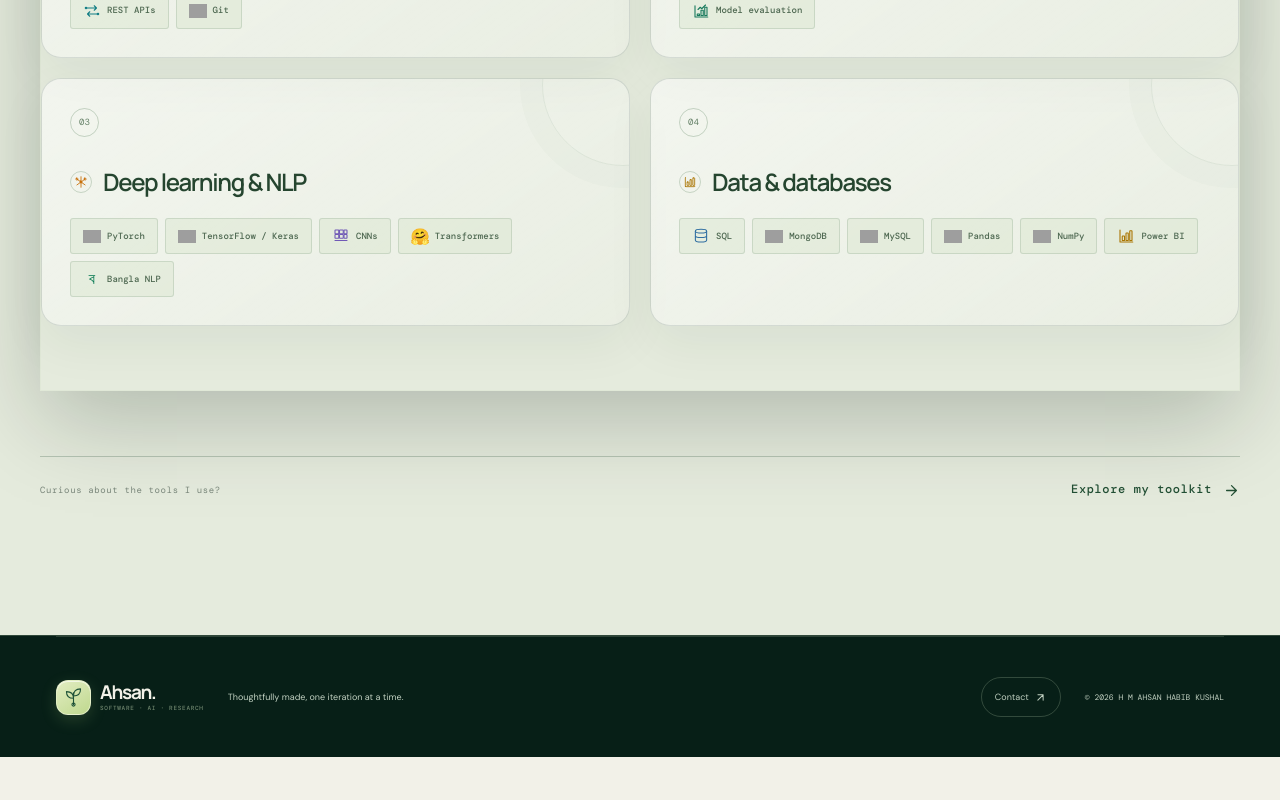
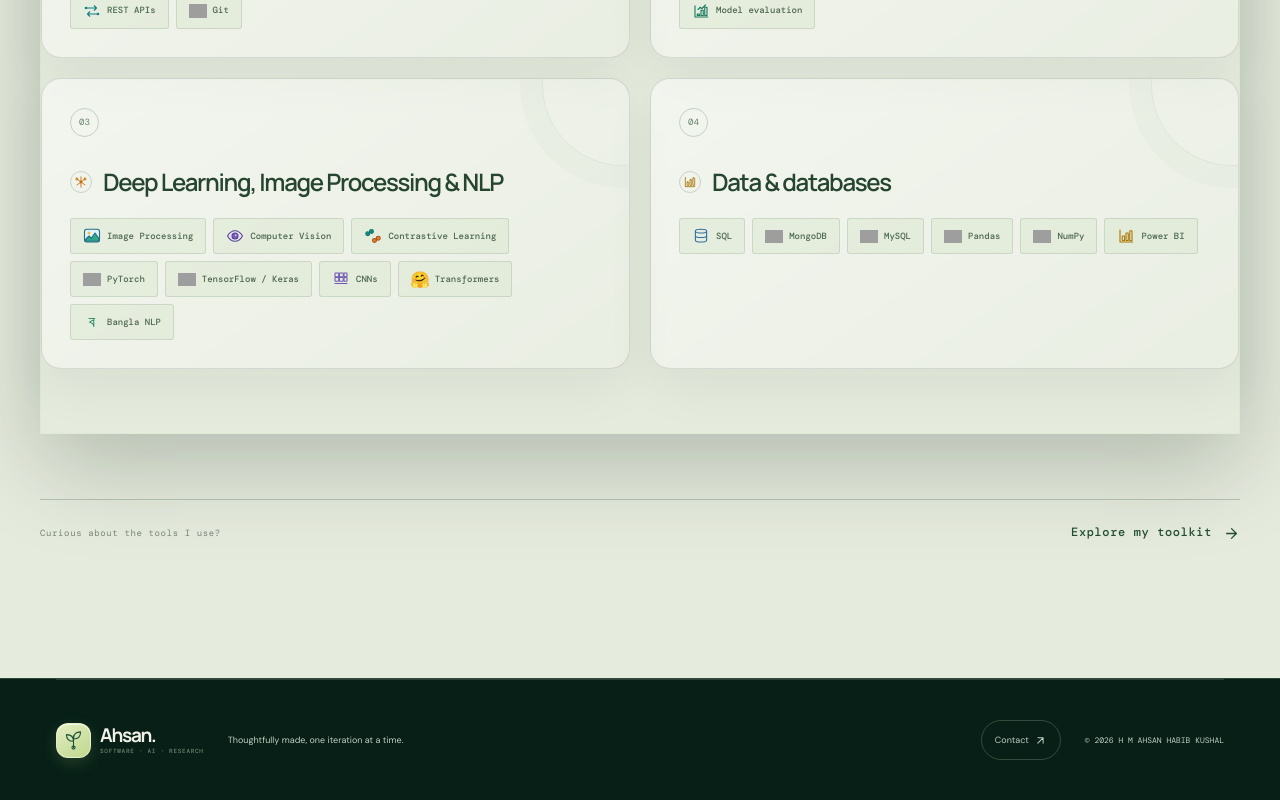
Before and after one commit to AhsanCS64/Ahsan_Portfolio, a React (Vite) app in the folder Frontend/: page /about in a window 1280 px wide. Shown: the part 2227-3027 px from the top of the page. Before the commit the page ends 2984 px from the top, so only its background shows below. Built offline with nearby package versions, Linux system fonts and the light colour scheme; grey boxes are pictures that could not be loaded.

Commit message:
About final

```diff
--- a/Frontend/src/components/SkillIcon.jsx
+++ b/Frontend/src/components/SkillIcon.jsx
@@ -1,4 +1,7 @@
 const skillMarks = {
+  image: <><rect x="2" y="3" width="20" height="17" rx="3" fill="#e2f4fb" /><circle cx="8" cy="8" r="2" fill="#ffbc43" stroke="none" /><path d="m3 17 5-5 3 3 5-7 5 7v4H3z" fill="#30a789" /></>,
+  vision: <><path d="M2 12s4-7 10-7 10 7 10 7-4 7-10 7S2 12 2 12z" fill="#e8e2fc" /><circle cx="12" cy="12" r="4" fill="#775bc0" /><circle cx="13" cy="11" r="1" fill="white" stroke="none" /></>,
+  contrastive: <><path d="m5 9 5-3m4 12 5-3" strokeWidth="2" /><g fill="#168b83"><circle cx="5" cy="9" r="2.6" /><circle cx="10" cy="6" r="2.6" /></g><g fill="#e77e35" stroke="#aa511c"><circle cx="14" cy="18" r="2.6" /><circle cx="19" cy="15" r="2.6" /></g></>,
   javascript: <><rect x="3" y="3" width="18" height="18" rx="3" /><path d="M12.5 16.5c.4.8 1.1 1.2 2.2 1.2 1.2 0 1.9-.5 1.9-1.4 0-.8-.5-1.2-1.8-1.7l-.7-.3c-1.8-.8-2.7-1.7-2.7-3.5 0-1.7 1.3-2.9 3.3-2.9 1.4 0 2.4.5 3.1 1.8M10 15.9c-.4 1.2-1.1 1.8-2.3 1.8-1 0-1.7-.5-2.2-1.3" /></>,
   react: <><ellipse cx="12" cy="12" rx="9" ry="3.5" /><ellipse cx="12" cy="12" rx="9" ry="3.5" transform="rotate(60 12 12)" /><ellipse cx="12" cy="12" rx="9" ry="3.5" transform="rotate(120 12 12)" /><circle cx="12" cy="12" r="1.5" /></>,
   node: <><path d="m12 3 8 4.5v9L12 21l-8-4.5v-9L12 3Z" /><circle cx="12" cy="8" r="1.2" /><circle cx="8" cy="15.5" r="1.2" /><circle cx="16" cy="15.5" r="1.2" /><path d="m11.4 9-2.8 5.3m4-.3 2.8-5.3m-6.2 6.5h5.6" /></>,
@@ -40,6 +43,9 @@ const skillIconIds = {
   PyTorch: "pytorch",
   "TensorFlow / Keras": "tensorflow",
   CNNs: "cnn",
+  "Image Processing": "image",
+  "Computer Vision": "vision",
+  "Contrastive Learning": "contrastive",
   Transformers: "transformers",
   "Bangla NLP": "bangla",
   SQL: "sql",
@@ -58,6 +64,7 @@ const groupIconIds = {
 };
 
 const colors = {
+  image: "#276c84", vision: "#58458c", contrastive: "#18776d",
   javascript: "#977000", react: "#007d98", node: "#438239", express: "#364152",
   php: "#7064aa", rest: "#137e85", git: "#ce492f", python: "#36719c",
   sklearn: "#ad651a", xgboost: "#247ba0", features: "#8356ac", evaluation: "#17795c",
--- a/Frontend/src/data/portfolio.js
+++ b/Frontend/src/data/portfolio.js
@@ -515,10 +515,10 @@ export const skillGroups = [
     skills: ["Python", "scikit-learn", "XGBoost", "Feature engineering", "Model evaluation"],
   },
   {
-    title: "Deep learning & NLP",
+    title: "Deep Learning, Image Processing & NLP",
     index: "03",
     icon: "neural",
-    skills: ["PyTorch", "TensorFlow / Keras", "CNNs", "Transformers", "Bangla NLP"],
+    skills: ["Image Processing", "Computer Vision", "Contrastive Learning", "PyTorch", "TensorFlow / Keras", "CNNs", "Transformers", "Bangla NLP"],
   },
   {
     title: "Data & databases",
```
